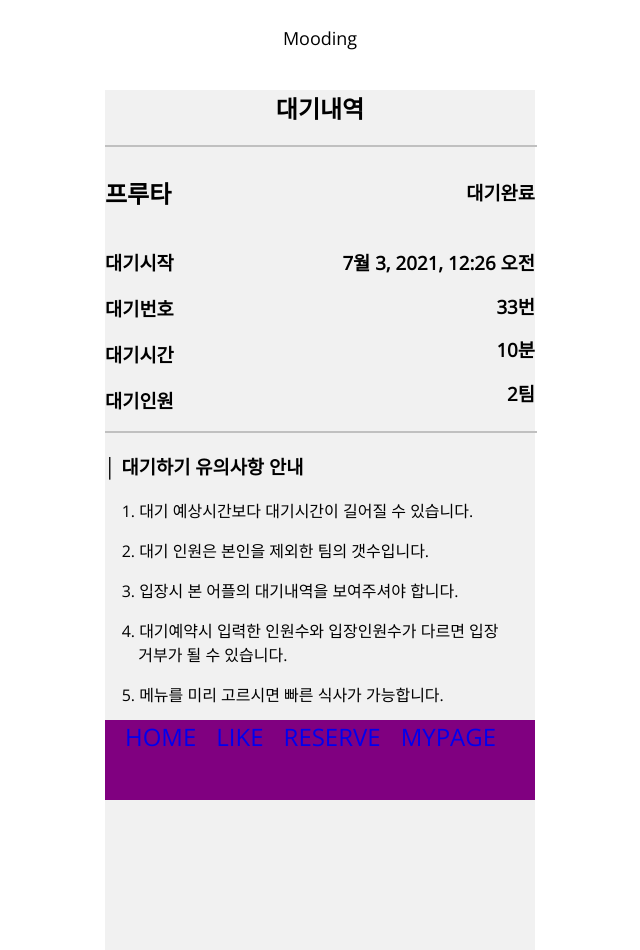
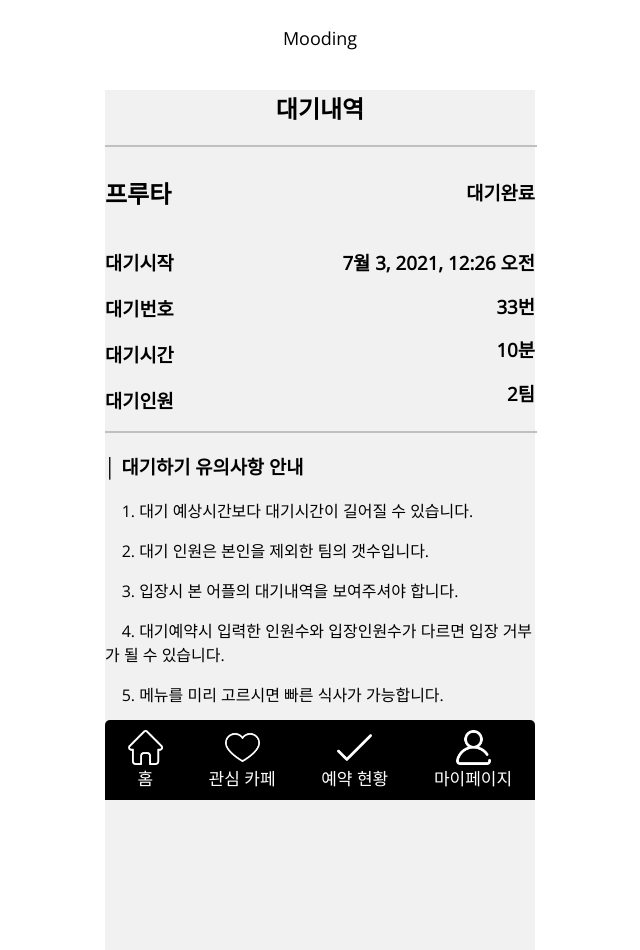
Before and after one commit to dlwnsgus07/MoodingProject, a Django app: page /reserve in a window 1280 px wide. Shown: the whole page, without its empty margins (320-960 px from the left). Run offline with Django 3.2, Linux system fonts and the light colour scheme; a user stored in the database is signed in; data comes from the database, SQL or seed files in the repository; both versions use the stored data as it was after the commit; parts of the project's set-up code (start-up, migrations or seed data) failed here and were passed over; some libraries are stand-ins or nearby versions.

Commit message:
update bottombar.design

```diff
--- a/Mooding/mainapp/static/style.css
+++ b/Mooding/mainapp/static/style.css
@@ -34,18 +34,39 @@ header .topbar span {
 header .bottombar {
   position: fixed;
   bottom: 0%;
-  background-color: purple;
+  background-color: black;
   color: #fff;
   max-width: 430px;
   width: 100%;
-  padding-bottom: 30px;
+
   font-size: 24px;
-  height: 50px;
+  height: 80px;
   z-index: 3;
   display: flex;
 }
 
 header .bottombar a {
-  padding-left: 20px;
+
   text-decoration: none;
+
 }
+
+.bottombar>a>img{
+ width: 35px;
+ height: 35px;
+}
+
+.bottombar{
+  justify-content: space-around;
+  align-items: center;
+  border-top-left-radius: 5px;
+  border-top-right-radius: 5px;
+}
+.bottombar > a{
+  display: inherit;
+  align-items: center;
+  justify-content: center;
+  flex-direction: column;
+  color: white;
+  font-size: 17px;
+}
--- a/Mooding/mainapp/templates/base.html
+++ b/Mooding/mainapp/templates/base.html
@@ -13,7 +13,6 @@
     <link rel="stylesheet" href="{% static 'style-review.css?after' %}" />
     <link rel="stylesheet" href="{% static 'style-home.css' %}" />
     <link rel="stylesheet" href="{% static 'style-coupon.css' %}" />
-
     <link rel="stylesheet" href="{% static 'style-allcafe.css' %}" />
     <link rel='stylesheet' href="{% static 'style-review.css' %}" />
     <link rel="stylesheet" href="{% static 'style-booking.css' %}" />
@@ -27,10 +26,14 @@
           <span> Mooding </span>
         </div>
         <div class="bottombar">
-          <a href="{% url 'home' %}">HOME</a>
-          <a href="{% url 'like' %}">LIKE</a>
-          <a href="{% url 'reserve' %}">RESERVE</a>
-          <a href="{% url 'mypage' %}">MYPAGE</a>
+          <a href="{% url 'home' %}"><img src ="{% static 'img/home.png' %}">
+          홈</a>
+          <a href="{% url 'like' %}"><img src ="{% static 'img/heart.png' %}">
+          관심 카페</a>
+          <a href="{% url 'reserve' %}"><img src = "{% static 'img/check.png' %}">
+          예약 현황</a>
+          <a href="{% url 'mypage' %}"><img src = "{% static 'img/user.png' %}">
+          마이페이지</a>
         </div>
       </header>
       {% block content %} {% endblock %}
--- a/Mooding/mainapp/templates/booking.html
+++ b/Mooding/mainapp/templates/booking.html
@@ -34,7 +34,7 @@
     <p>&nbsp;&nbsp;&nbsp;&nbsp;1. 대기 예상시간보다 대기시간이 길어질 수 있습니다.</p>
     <p>&nbsp;&nbsp;&nbsp;&nbsp;2. 대기 인원은 본인을 제외한 팀의 갯수입니다.</p>
     <p>&nbsp;&nbsp;&nbsp;&nbsp;3. 입장시 본 어플의 대기내역을 보여주셔야 합니다.</p>
-    <p>&nbsp;&nbsp;&nbsp;&nbsp;4. 대기예약시 입력한 인원수와 입장인원수가 다르면 입장 &nbsp;&nbsp;&nbsp;&nbsp;&nbsp;&nbsp;&nbsp;&nbsp;거부가 될 수 있습니다.</p>
+    <p>&nbsp;&nbsp;&nbsp;&nbsp;4. 대기예약시 입력한 인원수와 입장인원수가 다르면 입장 거부가 될 수 있습니다.</p>
     <p>&nbsp;&nbsp;&nbsp;&nbsp;5. 메뉴를 미리 고르시면 빠른 식사가 가능합니다.</p>
 </body>
 
--- a/Mooding/mainapp/views.py
+++ b/Mooding/mainapp/views.py
@@ -82,7 +82,8 @@ def cafe_read(req, id): #카페 읽어오기
     cafe_object = get_object_or_404(Cafe, pk=id)
     reviews = cafe_object.review_set.all()
     if cafe_object.reservation_available:
-        #queuing = cafe_object.queuing_set.all()
+        # queuing = cafe_object.queuing_set.all()
+        # print(queuing)
         # queuing = Queuing.objects.all()
         # queuing.filter(cafe=cafe_object)
         queuing = get_object_or_404(Queuing, cafe = cafe_object)
```
Also changed, not shown: Mooding/db.sqlite3, Mooding/mainapp/static/img/check.png (added), Mooding/mainapp/static/img/heart.png (added), Mooding/mainapp/static/img/home.png (added), Mooding/mainapp/static/img/user.png (added), 3 other files.
